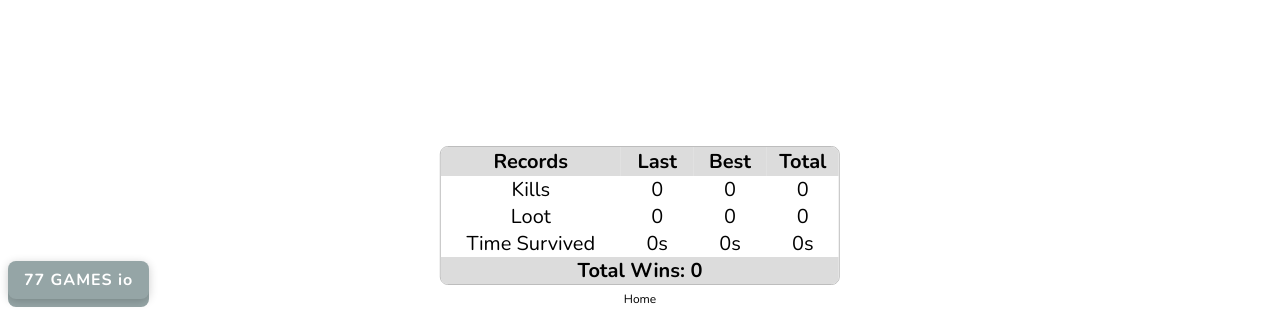
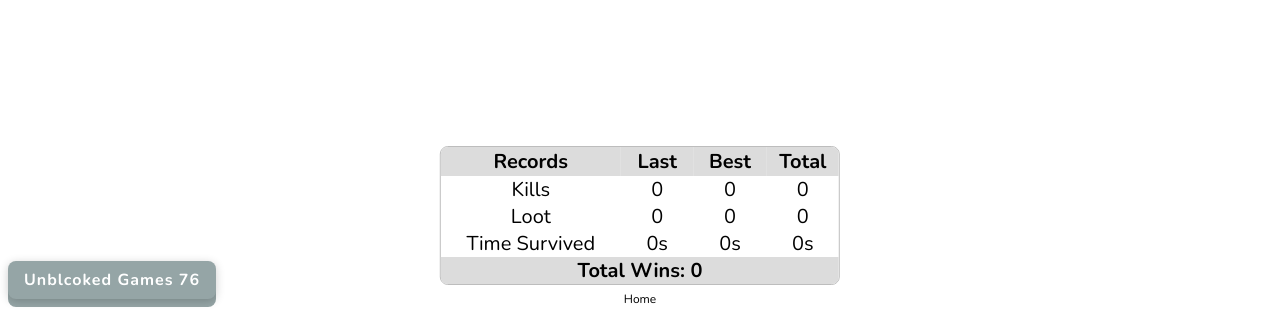
Before and after one commit to unblocked76/yohoho, a plain HTML site: page index.html in a window 1280 px wide. Shown: the part 485-800 px from the top of the page. Drawn offline with Linux system fonts and the light colour scheme; a script that the page names is missing.

Commit message:
Update index.html

```diff
--- a/index.html
+++ b/index.html
@@ -109,7 +109,7 @@
                    </div>
                 </div>
                 <div class="bottom-bar">
-                    <div class="io-games-bar" id="portal-button"><a class="button back" title="Play more IO Games" href="https://Unblcoked Games 76" target="_blank">77 GAMES io</a></div>
+                    <div class="io-games-bar" id="portal-button"><a class="button back" title="Play more IO Games" href="https://ubg76.github.io" target="_blank">Unblcoked Games 76</a></div>
                 </div>
                 <div class="logo">
                     <h1 class="title">
```
